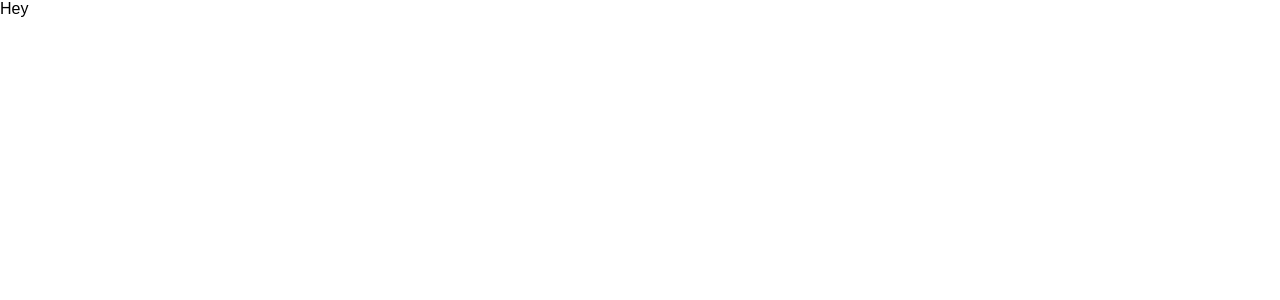
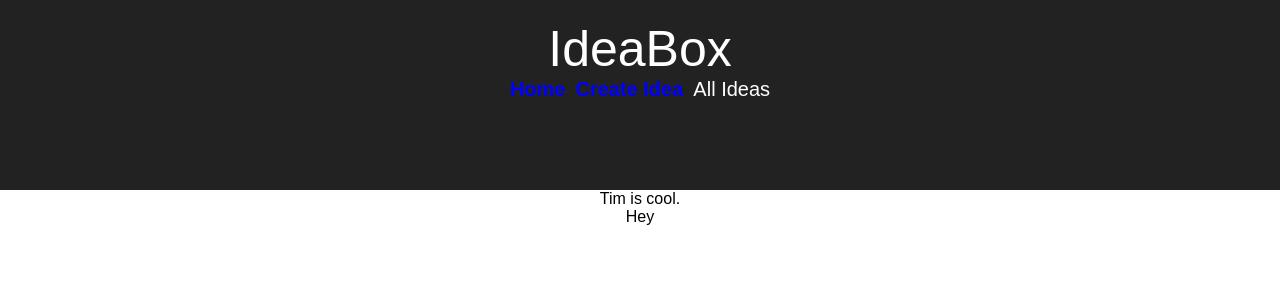
Before and after one commit to turingschool-examples/react-router4, a React (Create React App) app: page /create-idea in a window 1280 px wide. Shown: the top 300 px of the page. Built offline with nearby package versions, Linux system fonts and the light colour scheme.

Commit message:
Start of README

```diff
--- a/package.json
+++ b/package.json
@@ -7,7 +7,8 @@
   },
   "dependencies": {
     "react": "^15.4.2",
-    "react-dom": "^15.4.2"
+    "react-dom": "^15.4.2",
+    "react-router-dom": "^4.0.0"
   },
   "scripts": {
     "start": "react-scripts start",
--- a/src/App.css
+++ b/src/App.css
@@ -5,6 +5,22 @@
 .App-header {
   background-color: #222;
   height: 150px;
-  padding: 20px;
   color: white;
+  padding: 20px 0;
 }
+
+.App-title {
+  font-size: 50px;
+}
+
+.navBar a {
+  margin: 5px;
+  color: white;
+  text-decoration: none;
+  font-size: 20px;
+}
+
+.selected {
+  color: blue !important;
+  font-weight: bold;
+}
--- a/src/App.js
+++ b/src/App.js
@@ -1,20 +1,40 @@
 import React, { Component } from 'react';
 import './App.css';
-// import { Link, Route, BrowserRouter as Router } from 'react-router-dom';
+import { NavLink, Route, BrowserRouter as Router } from 'react-router-dom';
 import CreateIdea from './createIdea.js';
+import { NavBar }from './navBar.js';
 
 class App extends Component {
   constructor() {
     super();
     this.state = {
-      ideas: []
+      ideas: [{id:1, title: 'pizza'}, { id:2, title: 'cheese pizza'}]
     };
   }
+
   render() {
     return (
-      <div>
-        Hey
-      </div>
+      <Router>
+        <div className='App'>
+          <div className='App-header'>
+            <div className='App-title'>IdeaBox</div>
+            <NavBar />
+          </div>
+          <Route path='/create-idea' render={({ match }) =>
+            <CreateIdea title='Tim is cool.'/>
+          } />
+
+          <Route exact path='/idea/:id' render={({match}) => {
+            const idea = this.state.ideas.find((idea) => {
+                return idea.id === parseInt(match.params.id)
+            })
+            return <div>{idea.title}</div>
+          }} />
+          <div className='App'>
+            Hey
+          </div>
+        </div>
+      </Router>
     );
   }
 }
--- a/src/createIdea.js
+++ b/src/createIdea.js
@@ -3,9 +3,10 @@ import React, { Component } from 'react';
 export default class CreateIdea extends Component {
 
   render() {
+    console.log(this.props.match)
     return(
       <div>
-        Word
+        {this.props.title}
       </div>
     );
   }
--- /dev/null
+++ b/src/navBar.js
@@ -0,0 +1,12 @@
+import React from 'react';
+import { NavLink } from 'react-router-dom';
+
+export const NavBar = () => {
+  return (
+    <div className='navBar'>
+      <NavLink to='/' activeClassName='selected'>Home</NavLink>
+      <NavLink to='/create-idea' activeClassName='selected'>Create Idea</NavLink>
+      <NavLink to='/ideas' activeClassName='selected'>All Ideas</NavLink>
+    </div>
+  );
+}
```
Also changed, not shown: 1 other file (tests, documents, lock files or other folders).
